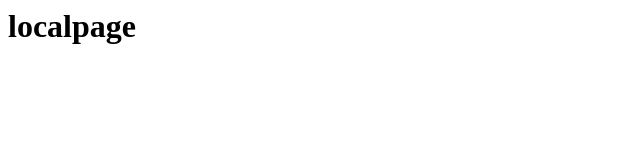
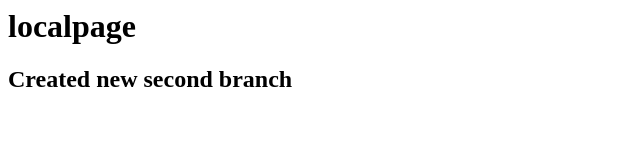
Before and after one commit to kundanmandloi/localpage, a plain HTML site: page index.html in a window 1280 px wide. Shown: the whole page, without its empty margins (0-640 px from the left). Drawn offline with Linux system fonts and the light colour scheme.

Commit message:
added new feature

```diff
--- a/index.html
+++ b/index.html
@@ -1 +1,2 @@
 <h1>localpage</h1>
+<h2>Created new second branch</h2>
```
